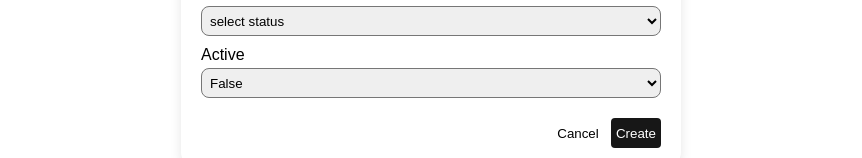
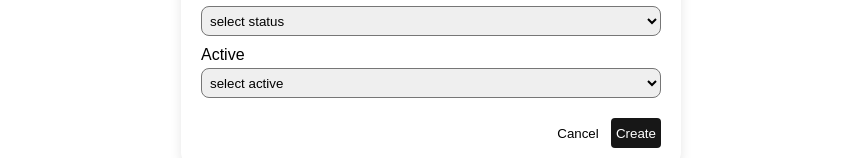
Before and after one commit to vajihe410/Domains, a Next.js app: page / in a window 1280 px wide. Both pictures are taken after typing "Sample" into the empty fields and a click on the button "Add Domain". Shown: the part 274-432 px from the top of the page, without its empty margins (209-1071 px from the left). Built offline with nearby package versions, Linux system fonts and the light colour scheme; no server answers.

Commit message:
Feat:edite active selectoption and modalHandler

```diff
--- a/src/components/modules/Modal.js
+++ b/src/components/modules/Modal.js
@@ -6,13 +6,14 @@ import styles from "./Modal.module.css"
 import { IoIosClose } from "react-icons/io";
 //Functions
 import { ValidateDomainForm } from "@/utils/validation";
+import { createDomain } from "@/services/domainService";
 
 export default function Modal({isShowModal, setIsShowModal}) {
 
     const [domainData, setDomainData] = useState({
         domain:'',
         status:'',
-        active:false,
+        active:'',
     })
     const [errors,setErrors] = useState({})
     const [success,setSuccess] = useState(false)
@@ -21,19 +22,24 @@ export default function Modal({isShowModal, setIsShowModal}) {
         const {name,value} = e.target
         setDomainData(prev => ({
             ...prev,
-            [name] : name === "active" ? value === "True" : value
+            [name] : name === "active" ? value === "True" :value
         }))
     }
-    const submitHandler = (e) => {
+    const submitHandler = async (e) => {
         e.preventDefault()
         const {isValid, errors} = ValidateDomainForm(domainData)
         if(!isValid){
             setErrors(errors)
         }
         else{
-            setSuccess(true)
-            /* setIsShowModal(false)  */
-            console.log(domainData)
+          try {
+            const res = await createDomain(domainData);
+            console.log("Created domain:", res);
+            setSuccess(true);
+            // setIsShowModal(false);
+        } catch (err) {
+            console.error("Error creating domain:", err);
+    }
         }
     }
   return (
@@ -57,15 +63,16 @@ export default function Modal({isShowModal, setIsShowModal}) {
                         <option value="2">verified</option>
                         <option value="3">rejected</option>
                     </select>
-                    {errors.domain && <p>{errors.status}</p>}
+                    {errors.status && <p>{errors.status}</p>}
                 </div >
                 <div className={styles.inputs}>
                     <label htmlFor="active">Active</label>
-                    <select name="active" onChange={modalHandler} value={domainData.active ? "True" : "False"}>
-                        <option>True</option>
-                        <option>False</option>
+                    <select name="active" onChange={modalHandler} value={domainData.active}>
+                        <option value="">select active</option>
+                        <option value="True">True</option>
+                        <option value="False">False</option>
                     </select>
-                    {errors.domain && <p>{errors.active}</p>}
+                    {errors.active && <p>{errors.active}</p>}
                 </div>
                 <div className={styles.buttons}>
                     <button type="button" onClick={() => {setIsShowModal(false)}} className={styles.cancel}>Cancel</button>
```
